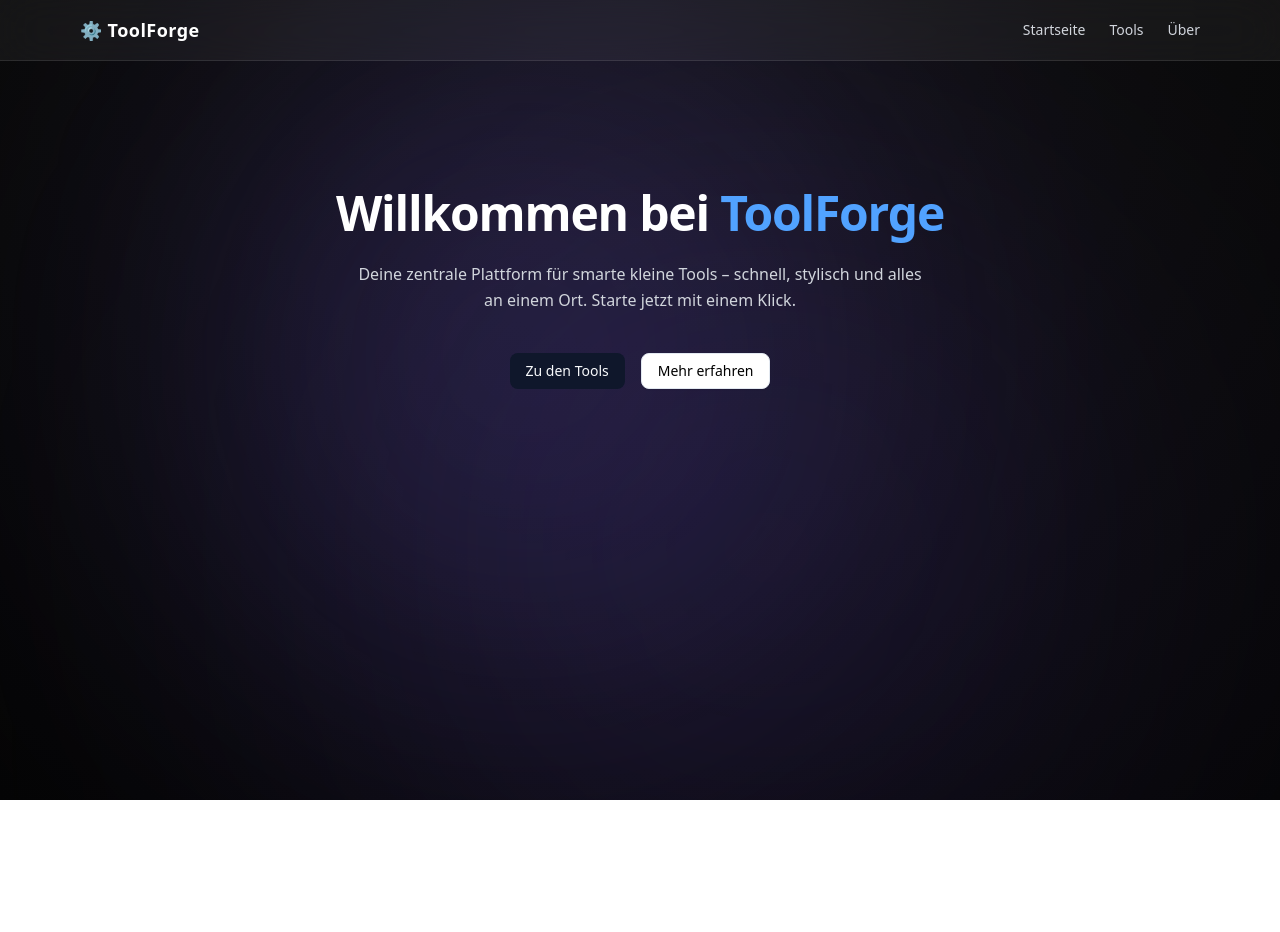
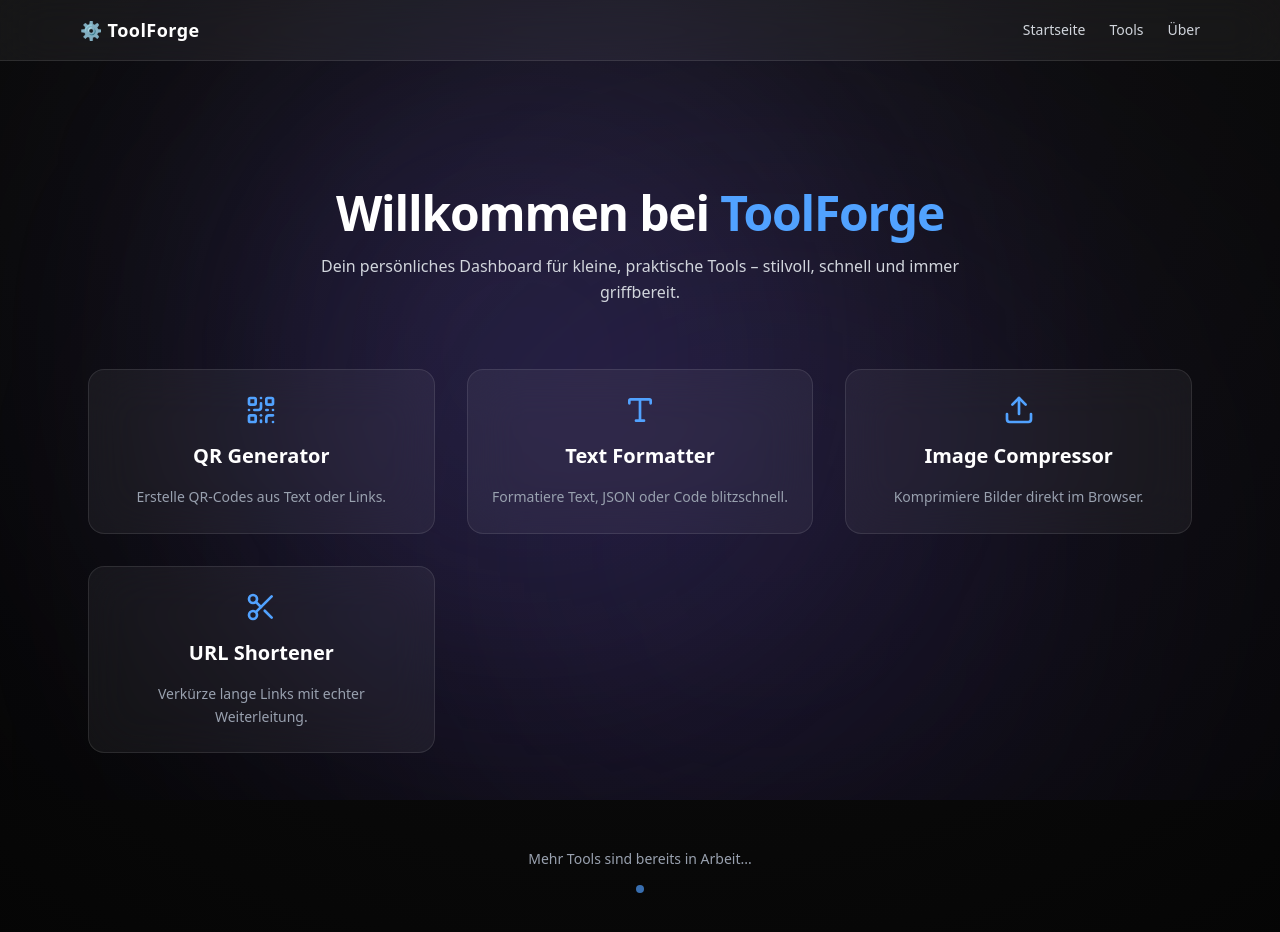
Before and after one commit to 30jannik06/Toolforge, a Next.js app: page / in a window 1280 px wide. Shown: the top 932 px of the page. Before the commit the page ends 800 px from the top, so only its background shows below. Built offline with nearby package versions, Linux system fonts and the light colour scheme.

Commit message:
Redesign HomePage with tool cards, updated layout, and motion animations

```diff
--- a/src/app/page.tsx
+++ b/src/app/page.tsx
@@ -1,33 +1,88 @@
 "use client";
 
 import { motion } from "framer-motion";
-import { Button } from "@/components/ui/button";
+import Link from "next/link";
+import { QrCode, Type, Upload, Scissors } from "lucide-react";
 
 export default function HomePage() {
+    const tools = [
+        {
+            title: "QR Generator",
+            description: "Erstelle QR-Codes aus Text oder Links.",
+            icon: <QrCode className="w-8 h-8 text-blue-400" />,
+            href: "/tools/qr-generator",
+        },
+        {
+            title: "Text Formatter",
+            description: "Formatiere Text, JSON oder Code blitzschnell.",
+            icon: <Type className="w-8 h-8 text-blue-400" />,
+            href: "/tools/text-formatter",
+        },
+        {
+            title: "Image Compressor",
+            description: "Komprimiere Bilder direkt im Browser.",
+            icon: <Upload className="w-8 h-8 text-blue-400" />,
+            href: "/tools/image-compressor",
+        },
+        {
+            title: "URL Shortener",
+            description: "Verkürze lange Links mit echter Weiterleitung.",
+            icon: <Scissors className="w-8 h-8 text-blue-400" />,
+            href: "/tools/url-shortener",
+        },
+    ];
+
     return (
-        <motion.section
+        <motion.div
             initial={{ opacity: 0, y: 20 }}
             animate={{ opacity: 1, y: 0 }}
-            transition={{ duration: 0.7, ease: "easeOut" }}
-            className="text-center flex flex-col items-center justify-center gap-6 mt-16"
+            transition={{ duration: 0.6, ease: "easeOut" }}
+            className="flex flex-col items-center text-center gap-16 mt-16"
         >
-            <h1 className="text-4xl sm:text-5xl font-bold tracking-tight">
-                Willkommen bei <span className="text-blue-400">ToolForge</span>
-            </h1>
+            {/* Header */}
+            <div className="flex flex-col items-center gap-4">
+                <h1 className="text-5xl font-bold tracking-tight">
+                    Willkommen bei <span className="text-blue-400">ToolForge</span>
+                </h1>
+                <p className="text-gray-300 max-w-2xl leading-relaxed">
+                    Dein persönliches Dashboard für kleine, praktische Tools –
+                    stilvoll, schnell und immer griffbereit.
+                </p>
+            </div>
 
-            <p className="text-gray-300 max-w-xl text-sm sm:text-base leading-relaxed">
-                Deine zentrale Plattform für smarte kleine Tools – schnell, stylisch und
-                alles an einem Ort. Starte jetzt mit einem Klick.
-            </p>
+            {/* Tool Cards */}
+            <div className="grid sm:grid-cols-2 lg:grid-cols-3 gap-8 w-full">
+                {tools.map((tool, i) => (
+                    <Link key={i} href={tool.href}>
+                        <motion.div
+                            whileHover={{
+                                scale: 1.04,
+                                y: -4,
+                                boxShadow: "0 0 25px rgba(59,130,246,0.25)",
+                            }}
+                            whileTap={{ scale: 0.97 }}
+                            transition={{ type: "spring", stiffness: 200 }}
+                            className="cursor-pointer bg-white/5 border border-white/10 backdrop-blur-xl rounded-2xl p-6 flex flex-col items-center gap-4 text-center hover:bg-white/10 transition"
+                        >
+                            {tool.icon}
+                            <h2 className="text-xl font-semibold">{tool.title}</h2>
+                            <p className="text-gray-400 text-sm leading-relaxed">
+                                {tool.description}
+                            </p>
+                        </motion.div>
+                    </Link>
+                ))}
+            </div>
 
-            <div className="flex gap-4 mt-4">
-                <Button asChild>
-                    <a href="/tools">Zu den Tools</a>
-                </Button>
-                <Button variant="outline" className={"text-black"} asChild>
-                    <a href="/about">Mehr erfahren</a>
-                </Button>
+            {/* Footer / CTA */}
+            <div className="flex flex-col items-center gap-4 mt-8">
+                <p className="text-gray-400 text-sm">Mehr Tools sind bereits in Arbeit...</p>
+                <motion.div
+                    animate={{ opacity: [0.6, 1, 0.6] }}
+                    transition={{ duration: 3, repeat: Infinity }}
+                    className="h-2 w-2 bg-blue-400 rounded-full"
+                />
             </div>
-        </motion.section>
+        </motion.div>
     );
 }
```
